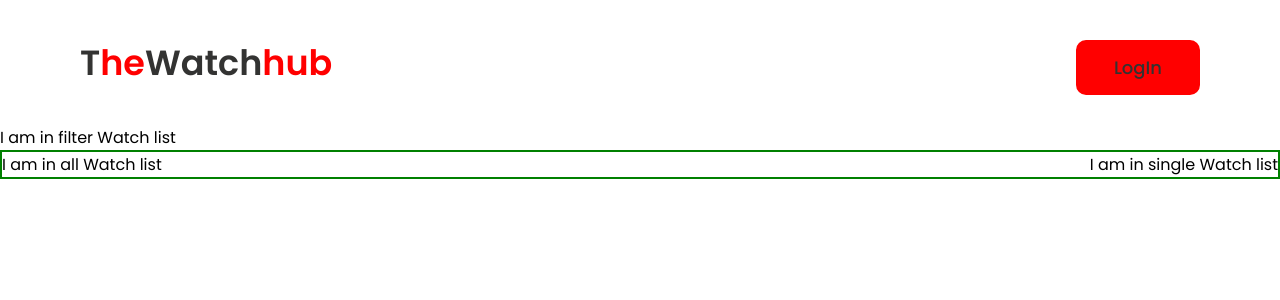
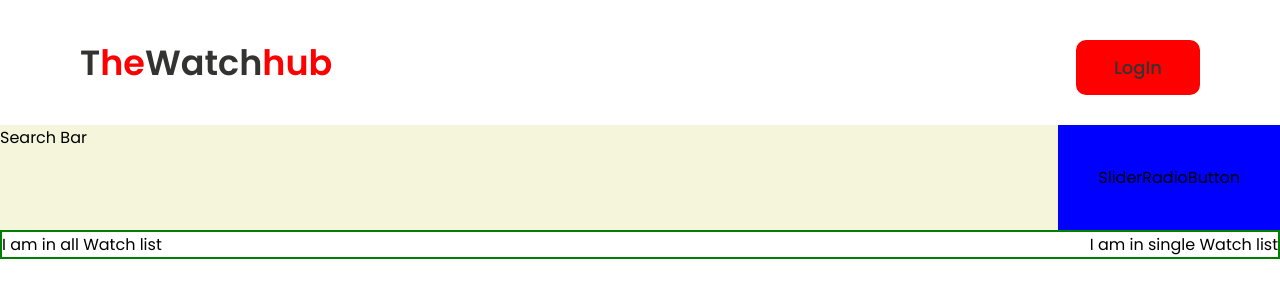
Before and after one commit to rajnidua/the-watch-hub, a React (Create React App) app in the folder client/: page / in a window 1280 px wide. Shown: the top 300 px of the page. Built offline with nearby package versions, Linux system fonts and the light colour scheme.

Commit message:
adjusted the filters section components

```diff
--- /dev/null
+++ b/client/src/components/Filters/RadioButton.js
@@ -0,0 +1,7 @@
+import React from "react";
+
+const RadioButton = () => {
+  return <div>RadioButton</div>;
+};
+
+export default RadioButton;
--- /dev/null
+++ b/client/src/components/Filters/SearchBar.js
@@ -0,0 +1,7 @@
+import React from "react";
+
+const SearchBar = () => {
+  return <div>Search Bar</div>;
+};
+
+export default SearchBar;
--- /dev/null
+++ b/client/src/components/Filters/Slider.js
@@ -0,0 +1,7 @@
+import React from "react";
+
+const Slider = () => {
+  return <div>Slider</div>;
+};
+
+export default Slider;
--- a/client/src/components/SearchWatchList/FilterWatchList.js
+++ b/client/src/components/SearchWatchList/FilterWatchList.js
@@ -1,7 +1,19 @@
 import React from "react";
+import SearchBar from "../Filters/SearchBar";
+import Slider from "../Filters/Slider";
+import RadioButton from "../Filters/RadioButton";
+import "../../styles/filterWatchList.css";
 
 const FilterWatchList = () => {
-  return <div>I am in filter Watch list</div>;
+  return (
+    <div className="filters-container">
+      <SearchBar />
+      <div className="filters-right">
+        <Slider />
+        <RadioButton />
+      </div>
+    </div>
+  );
 };
 
 export default FilterWatchList;
--- /dev/null
+++ b/client/src/styles/filterWatchList.css
@@ -0,0 +1,15 @@
+.filters-container {
+  display: flex;
+  flex-direction: row;
+  justify-content: space-between;
+  width: calc(50%-20px);
+  background-color: beige;
+}
+
+.filters-right {
+  display: flex;
+  flex-direction: row;
+  background-color: blue;
+  justify-content: space-between;
+  padding: 40px;
+}
```
